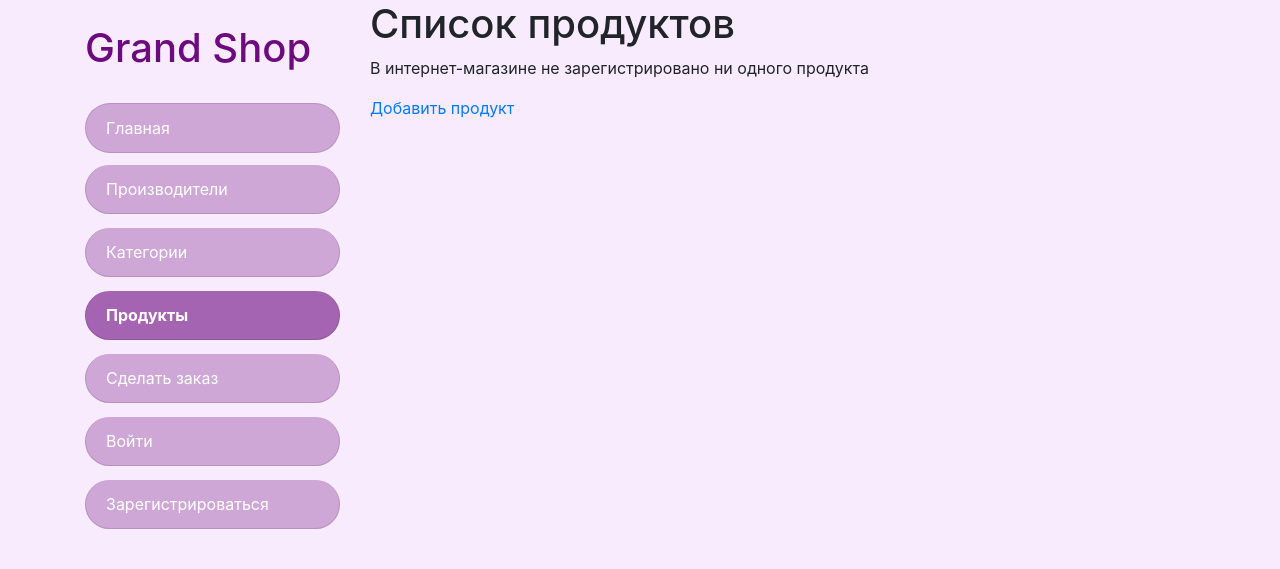
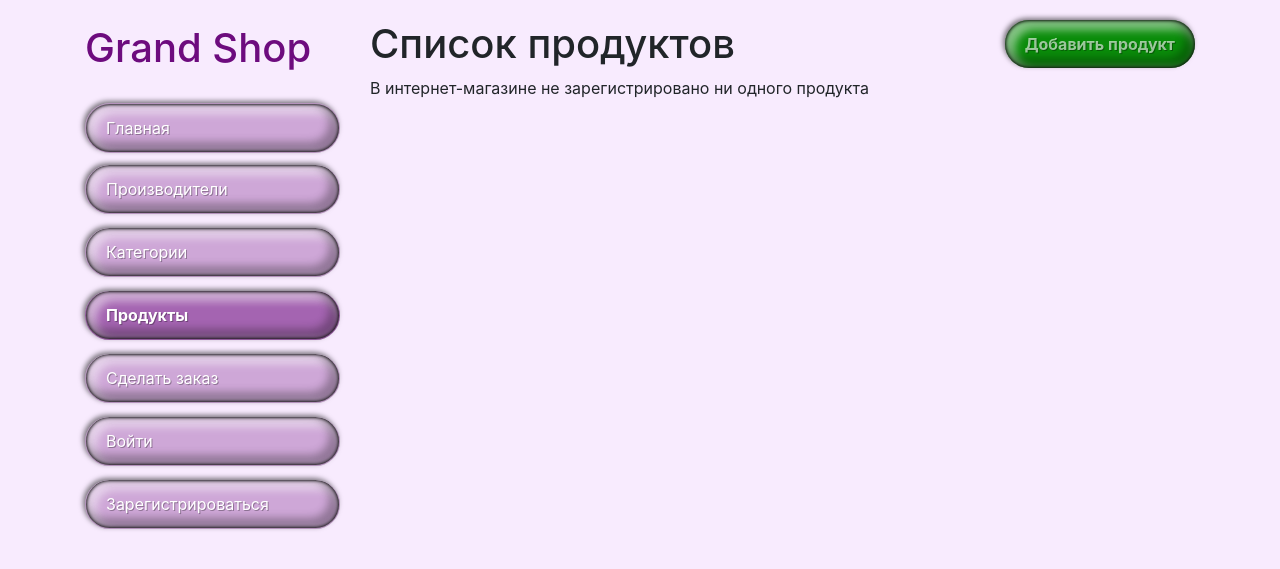
Before and after one commit to Inna-Alex/django_grandshop, a Django app: page /catalog/items/ in a window 1280 px wide. Shown: the part 56-625 px from the top of the page. Run offline with Django 3.2, Linux system fonts and the light colour scheme; data that the repository does not hold is empty; some libraries are stand-ins or nearby versions.

Commit message:
Add some cool buttons

```diff
--- a/catalog/static/css/lib-css.css
+++ b/catalog/static/css/lib-css.css
@@ -27,15 +27,36 @@ body {
 	margin-top: 7px;
 	margin-bottom: 7px;
 	border-radius: 2rem;
+	color: #fff;
+	text-shadow: 1px 1px rgba(0,0,0,.3);
+	box-shadow:
+		inset 0 0 3px 1px rgba(0,0,0,.8),
+		inset rgba(0,0,0,.3) -5px -5px 8px 5px,
+		inset rgba(255,255,255,.5) 5px 5px 8px 5px,
+		1px 1px 1px rgba(255,255,255,.1),
+		-2px -2px 5px rgba(0,0,0,.5);
+	transition: .2s;
+}
+
+.list-group-horizontal > .list-group-item:first-child {
+	margin-bottom: 5px;
+	border-radius: 2rem;
+}
+
+.list-group-horizontal > .list-group-item:last-child {
+	margin-top: 7px;
+	border-radius: 7rem;
+}
+
+.list-group-horizontal > .list-group-item {
+	margin-top: 7px;
+	margin-bottom: 7px;
+	border-radius: 2rem;
 }
 
 .lgi-active {
 	background-color: rgba(109, 11, 126, 0.6);
 	font-weight: bold;
-}
-
-.list-group-item {
-	color: #fff;
 }
 
 .navbar-brand {
@@ -80,6 +101,90 @@ body {
 	color: rgba(109, 11, 126, 1);
 }
 
-.del-btn {
+.m-left-30 {
 	margin-left:30px;
 }
+
+.btn-add {
+	display: inline-block;
+	font-size: 1rem;
+	font-weight: bold;
+	color: rgba(255,255,255,.6);
+	text-shadow: 1px 1px rgba(0,0,0,.3);
+	text-decoration: none;
+	text-align: center;
+	padding: .75rem 1.25rem;
+	border-radius: 2rem;
+	background: rgb(10,140,10);
+	box-shadow:
+		inset 0 0 3px 1px rgba(0,0,0,.8),
+		inset rgba(0,0,0,.3) -5px -5px 8px 5px,
+		inset rgba(255,255,255,.5) 5px 5px 8px 5px,
+		1px 1px 1px rgba(255,255,255,.1),
+		-2px -2px 5px rgba(0,0,0,.5);
+	transition: .2s;
+}
+.btn-add:hover {
+	color: rgba(255,255,255,.9);
+	background: rgb(20,130,20);
+	text-decoration: none;
+}
+.btn-add:active {
+	background: rgb(0,110,0);
+	box-shadow:
+		inset 0 0 5px 3px rgba(0,0,0,.8),
+		inset rgba(0,0,0,.3) -5px -5px 8px 5px,
+		inset rgba(255,255,255,.5) 5px 5px 8px 5px,
+		1px 1px 1px rgba(255,255,255,.2),
+		-2px -2px 5px rgba(0,0,0,.5);
+}
+
+.btn-del {
+	display: inline-block;
+	font-size: 1rem;
+	font-weight: bold;
+	color: rgba(255,255,255,.6);
+	text-shadow: 1px 1px rgba(0,0,0,.3);
+	text-decoration: none;
+	text-align: center;
+	padding: .75rem 1.25rem;
+	border-radius: 2rem;
+	background: rgb(150,10,10);
+	box-shadow:
+		inset 0 0 3px 1px rgba(0,0,0,.8),
+		inset rgba(0,0,0,.3) -5px -5px 8px 5px,
+		inset rgba(255,255,255,.5) 5px 5px 8px 5px,
+		1px 1px 1px rgba(255,255,255,.1),
+		-2px -2px 5px rgba(0,0,0,.5);
+	transition: .2s;
+}
+.btn-del:hover {
+	color: rgba(255,255,255,.9);
+	background: rgb(130,20,20);
+	text-decoration: none;
+}
+.btn-del:active {
+	background: rgb(110,0,0);
+	box-shadow:
+		inset 0 0 5px 3px rgba(0,0,0,.8),
+		inset rgba(0,0,0,.3) -5px -5px 8px 5px,
+		inset rgba(255,255,255,.5) 5px 5px 8px 5px,
+		1px 1px 1px rgba(255,255,255,.2),
+		-2px -2px 5px rgba(0,0,0,.5);
+}
+
+.inline-b {
+	display: inline-block;
+}
+
+.right {
+	float: right;
+}
+
+.m-top-20 {
+	margin-top: 20px;
+}
+
+.non-list {
+	list-style-type:none;
+}
--- a/catalog/templates/base_generic.html
+++ b/catalog/templates/base_generic.html
@@ -57,7 +57,7 @@
 
       <div class="col-lg-3">
       {% block sidebar %}
-	  <span id="animationSandbox">
+		<span id="animationSandbox">
 			<h1 class="my-4 font-dark-violet flash animated">Grand Shop</h1>
 		</span>
         <div class="list-group">
--- a/catalog/templates/catalog/category_confirm_delete.html
+++ b/catalog/templates/catalog/category_confirm_delete.html
@@ -8,7 +8,7 @@
 
 <form action="" method="POST">
   {% csrf_token %}
-  <input type="submit" action="" value="Удалить" />
+  <input class="btn-del" type="submit" action="" value="Удалить" />
 </form>
 
 {% endblock %}
--- a/catalog/templates/catalog/category_detail.html
+++ b/catalog/templates/catalog/category_detail.html
@@ -7,6 +7,8 @@
   <p><strong>Описание:</strong> {{ category.summary }}</p>
   <p><strong>Доступность:</strong> {% if category.availability %} Да {% else %} Нет {% endif %}</p>
 
-  <a href="{% url 'category_update' category.category_id %}">Редактировать</a><a class="del-btn" href="{% url 'category_delete' pk=category.category_id %}">Удалить</a>
-
+  <div class="list-group list-group-horizontal">
+	  <a href="{% url 'category_update' category.category_id %}" class="col-lg-3 list-group-item btn-add">Редактировать</a>
+	  <a href="{% url 'category_delete' pk=category.category_id %}" class="col-lg-3 list-group-item m-left-30 btn-del">Удалить</a>
+  </div>
 {% endblock %}
--- a/catalog/templates/catalog/category_list.html
+++ b/catalog/templates/catalog/category_list.html
@@ -1,10 +1,10 @@
 {% extends "base_generic.html" %}
 
 {% block content %}
-    <h1>Список категорий</h1>
+    <h1 class="inline-b m-top-20">Список категорий</h1><a href="{% url 'category_create' %}" class="btn-add right m-top-20">Добавить категорию</a>
 
     {% if category_list %}
-    <ul>
+    <ul class="non-list">
 
       {% for category in category_list %}
       <li>
@@ -17,6 +17,4 @@
     {% else %}
       <p>В интернет-магазине не зарегистрировано ни одной категории</p>
     {% endif %}
-
-	<a href="{% url 'category_create' %}">Добавить категорию</a>
 {% endblock %}
--- a/catalog/templates/catalog/item_confirm_delete.html
+++ b/catalog/templates/catalog/item_confirm_delete.html
@@ -8,7 +8,7 @@
 
 <form action="" method="POST">
   {% csrf_token %}
-  <input type="submit" action="" value="Удалить" />
+  <input class="btn-del" type="submit" action="" value="Удалить" />
 </form>
 
 {% endblock %}
--- a/catalog/templates/catalog/item_detail.html
+++ b/catalog/templates/catalog/item_detail.html
@@ -9,5 +9,8 @@
   <p><strong>Доступность:</strong>{% if item.availability %} Да {% else %} Нет {% endif %}</p>
   {% if item.availability %}<p><strong>Количество:</strong> {{ item.quantity }} </p> {% endif %}
 
-  <a href="{% url 'item_update' item.item_id %}">Редактировать</a><a class="del-btn" href="{% url 'item_delete' item.item_id %}">Удалить</a>
+  <div class="list-group list-group-horizontal">
+	  <a href="{% url 'item_update' item.item_id %}" class="col-lg-3 list-group-item btn-add">Редактировать</a>
+	  <a href="{% url 'item_delete' item.item_id %}" class="col-lg-3 list-group-item m-left-30 btn-del">Удалить</a>
+  </div>
 {% endblock %}
--- a/catalog/templates/catalog/item_list.html
+++ b/catalog/templates/catalog/item_list.html
@@ -1,10 +1,10 @@
 {% extends "base_generic.html" %}
 
 {% block content %}
-    <h1>Список продуктов</h1>
+    <h1 class="inline-b m-top-20">Список продуктов</h1><a href="{% url 'item_create' %}" class="btn-add right m-top-20">Добавить продукт</a>
 
     {% if item_list %}
-    <ul>
+    <ul class="non-list">
 
       {% for item in item_list %}
       <li>
@@ -17,6 +17,4 @@
     {% else %}
       <p>В интернет-магазине не зарегистрировано ни одного продукта</p>
     {% endif %}
-
-	<a href="{% url 'item_create' %}">Добавить продукт</a>
 {% endblock %}
--- a/catalog/templates/catalog/manufactor_confirm_delete.html
+++ b/catalog/templates/catalog/manufactor_confirm_delete.html
@@ -8,7 +8,7 @@
 
 <form action="" method="POST">
   {% csrf_token %}
-  <input type="submit" action="" value="Удалить" />
+  <input class="btn-del" type="submit" action="" value="Удалить" />
 </form>
 
 {% endblock %}
--- a/catalog/templates/catalog/manufactor_detail.html
+++ b/catalog/templates/catalog/manufactor_detail.html
@@ -6,6 +6,9 @@
   <p><strong>Название:</strong> {{ manufactor.name }}</p>
   <p><strong>Описание:</strong> {{ manufactor.summary }}</p>
 
-  <a href="{% url 'manufactor_update' manufactor.manufactor_id %}">Редактировать</a><a class="del-btn" href="{% url 'manufactor_delete' manufactor.manufactor_id %}">Удалить</a>
+  <div class="list-group list-group-horizontal">
+	  <a href="{% url 'manufactor_update' manufactor.manufactor_id %}" class="col-lg-3 list-group-item btn-add">Редактировать</a>
+	  <a href="{% url 'manufactor_delete' manufactor.manufactor_id %}" class="col-lg-3 list-group-item m-left-30 btn-del">Удалить</a>
+  </div>
 
 {% endblock %}
--- a/catalog/templates/catalog/manufactor_list.html
+++ b/catalog/templates/catalog/manufactor_list.html
@@ -1,11 +1,11 @@
 {% extends "base_generic.html" %}
 
 {% block content %}
-    <h1>Список производителей</h1>
+    <h1 class="inline-b m-top-20">Список производителей</h1><a href="{% url 'manufactor_create' %}" class="btn-add right m-top-20">Добавить производителя</a>
 
     {% if manufactor_list %}
 
-    <ul>
+    <ul class="non-list">
       {% for manufactor in manufactor_list %}
       <li>
         <a href="{{ manufactor.get_absolute_url }}">{{ manufactor.name }}</a>
@@ -20,6 +20,4 @@
     {% else %}
       <p>В интернет-магазине не зарегистрировано ни одного производителя</p>
     {% endif %}
-
-	<a href="{% url 'manufactor_create' %}">Добавить производителя</a>
 {% endblock %}
--- a/catalog/templates/catalog/order_confirm_delete.html
+++ b/catalog/templates/catalog/order_confirm_delete.html
@@ -8,7 +8,7 @@
 
 <form action="" method="POST">
   {% csrf_token %}
-  <input type="submit" action="" value="Удалить" />
+  <input class="btn-del" type="submit" action="" value="Удалить" />
 </form>
 
 {% endblock %}
--- a/catalog/templates/catalog/order_detail.html
+++ b/catalog/templates/catalog/order_detail.html
@@ -11,7 +11,7 @@
   <p><strong>Статус:</strong> {{ order.get_status_display }}</p>
   <p><strong>Комментарий:</strong> {{ order.comment }}</p>
   <p><strong>Покупатель:</strong> {{ order.customer }}</p>
-  <a href="{% url 'order_delete' pk=order.order_id %}">Удалить заказ</a>
+  <a href="{% url 'order_delete' pk=order.order_id %}" class="btn-del">Удалить заказ</a>
 
   <div style="" class="order_detail_items order_items_div">
     <h4>Выбранные продукты</h4>
@@ -56,7 +56,7 @@
 	{% else %}
 		<p>В ваш заказ не добавлено ни одного продукта</p>
 	{% endif %}
-	<a href="{% url 'orderitem_create' order.order_id %}">Добавить Продукт</a>
+	<a href="{% url 'orderitem_create' order.order_id %}" class="btn-add">Добавить Продукт</a>
   </div>
 
 
--- a/catalog/templates/catalog/order_list.html
+++ b/catalog/templates/catalog/order_list.html
@@ -1,10 +1,10 @@
 {% extends "base_generic.html" %}
 
 {% block content %}
-    <h1>Список заказов</h1>
+    <h1 class="inline-b m-top-20">Список заказов</h1><a href="{% url 'order_create' %}" class="btn-add right m-top-20">Создать заказ</a>
 
     {% if order_list %}
-    <ul>
+    <ul class="non-list">
 
       {% for order in order_list %}
       <li>
@@ -17,5 +17,4 @@
     {% else %}
       <p>В интернет-магазине не зарегистрировано ни одного заказа</p>
     {% endif %}
-	<a href="{% url 'order_create' %}">Создать заказ</a>
 {% endblock %}
--- a/catalog/templates/catalog/orderitem_form.html
+++ b/catalog/templates/catalog/orderitem_form.html
@@ -6,7 +6,7 @@
         <table>
         {{ form }}
         </table>
-        <input type="submit" value="Добавить" />
+        <input class="btn-add" type="submit" value="Добавить" />
     </form>
 {% endblock %}
 
```
